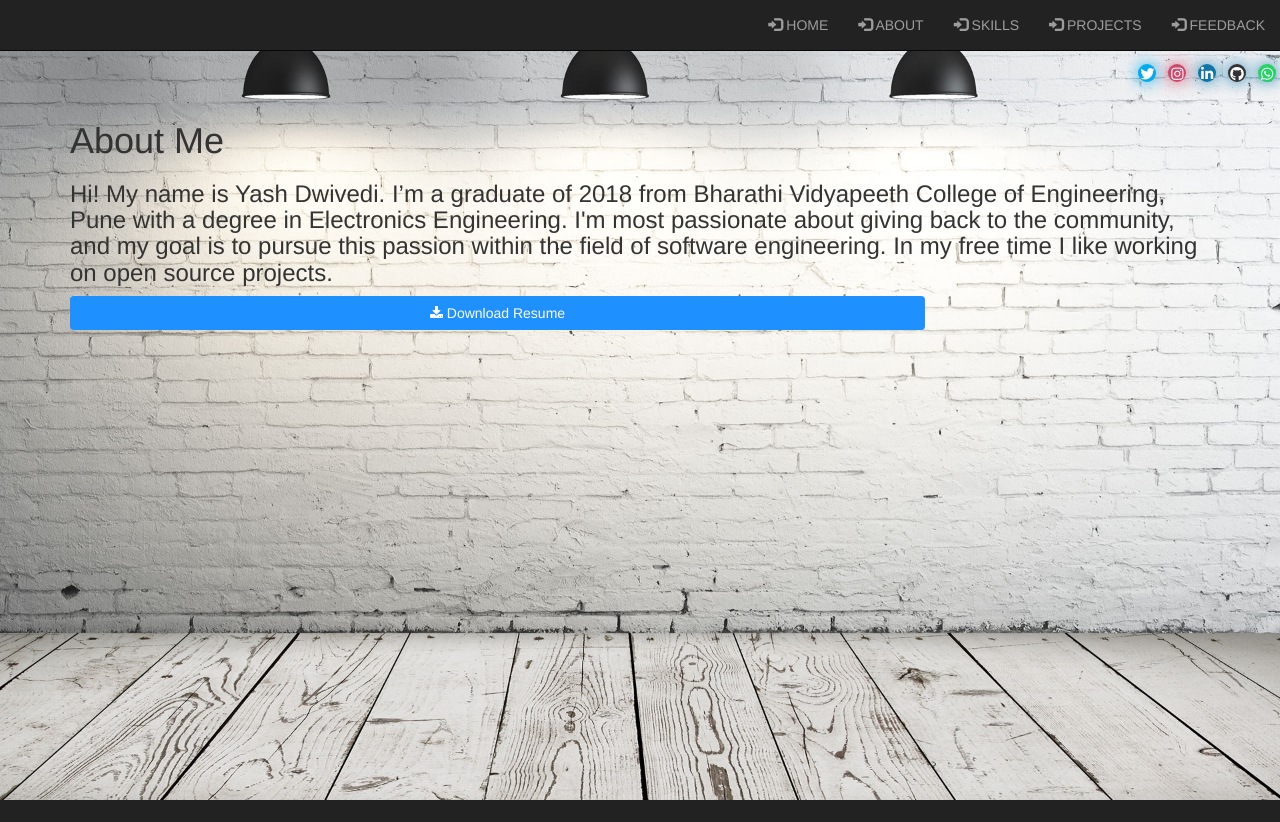
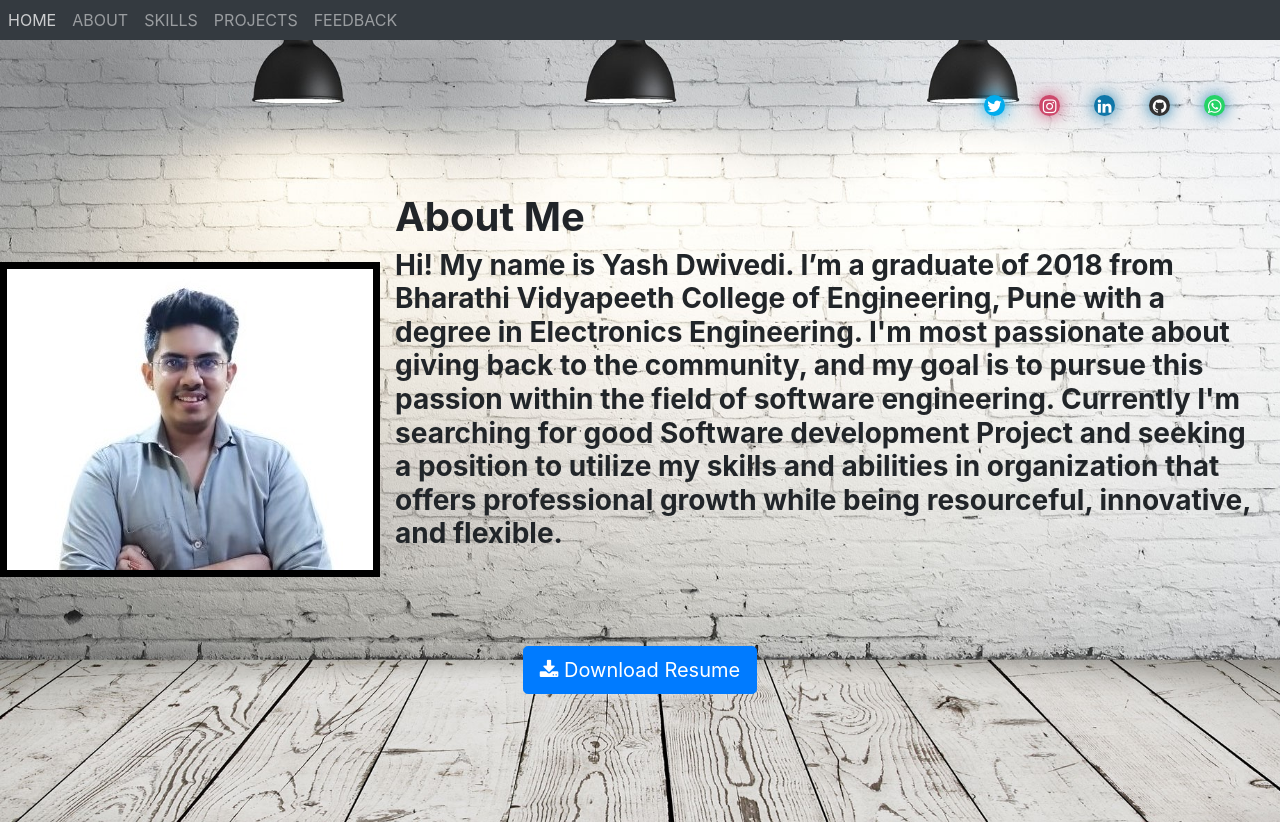
Before and after one commit to hey-yash/MyResume, a Django app: page /about in a window 1280 px wide. Before the commit the page ends 800 px from the top, so only its background shows below. Run offline with Django 3.2, Linux system fonts and the light colour scheme; some libraries are stand-ins or nearby versions.

Commit message:
Third commit

```diff
--- a/my_resume/settings.py
+++ b/my_resume/settings.py
@@ -27,7 +27,7 @@ DEBUG = True
 
 ALLOWED_HOSTS = []
 
-
+SECRET_KEY = '8lu*6g0lg)9z!ba+a$ehk)xt)x%rxgb$i1&am$%!^p;022shmi1jcgihdacascsfwefb*'
 # Application definition
 
 INSTALLED_APPS = [
--- a/static/css/about.css
+++ b/static/css/about.css
@@ -1,9 +1,24 @@
-/* Style download button */
+/* .my_resume {
+  image-resolution: from-image;
+} */
+.box {
+   display: flex;
+   align-items:center;
+}
+
+.img-circle {
+  vertical-align: middle;
+  display: inline;
+  border: 7px solid black;
+  width:  30%;
+  height: auto;
+}
+
 .btn {
   background-color: DodgerBlue;
   border: none;
   color: white;
-  padding: 15px 30px;
+  padding: 10px 30px;
   cursor: pointer;
   font-size: 40px;
 }
@@ -12,3 +27,12 @@
 .btn:hover {
   background-color: RoyalBlue;
 }
+
+.about {
+  padding: 0% 0% 10% 0%;
+  justify-content: space-between;
+}
+
+.resume {
+  padding-bottom: 10%;
+}
--- a/static/css/base.css
+++ b/static/css/base.css
@@ -3,12 +3,14 @@
 body {
   background-color: black;
   background-image: url('/static/images/background.jpg');
+  background-position: center;
+  background-attachment: fixed;
+  background-repeat: no-repeat;
   background-size: cover;
-  padding-top: 60px;
 }
 
 ul.socialIcons {
-  padding: 0;
+  padding: 40px;
   text-align: right;
 }
 
@@ -16,7 +18,7 @@ ul.socialIcons {
   background-color: black;
   list-style: none;
   display: inline-block;
-  margin: 4px;
+  margin: 15px;
   border-radius: 2em;
   overflow: hidden;
 }
@@ -36,7 +38,7 @@ ul.socialIcons {
 }
 
 .socialIcons li i {
-  margin-right: 0.5em;
+  margin-right: 1em;
 }
 
 .socialIcons li:hover a {
--- a/templates/myapp/about.html
+++ b/templates/myapp/about.html
@@ -10,18 +10,29 @@ About
 {% endblock links %}
 
 {% block body_block %}
+<div class="box">
+  <img src="{% static 'images/me4.jpg' %}" class="img-circle" alt="My_pic">
+<span style="vertical-align: middle; display: inline;">
 <div class="container">
   <div class="junbotron">
-    <h1>About Me</h1>
+    <div class="about">
+    <h1><strong>About Me</h1>
     <h3>Hi! My name is Yash Dwivedi.
       I’m a graduate of 2018 from Bharathi Vidyapeeth College of Engineering, Pune with a degree in Electronics Engineering.
       I'm most passionate about giving back to the community, and my goal is to pursue this passion within the field of software engineering.
-      In my free time I like working on open source projects.</h3>
-
-      <form method="get" action="{% static 'media/Yash_Resume.pdf' %}">
-        <button class="btn" style="width:75%"><i class="fa fa-download"></i> Download Resume</button>
-      </form>
+      Currently I'm searching for good Software development Project and seeking a position to utilize my skills
+      and abilities in organization that offers professional growth while being resourceful, innovative, and flexible.</strong></h3>
   </div>
+</div>
+</div>
+</div>
+</span>
+<div class="resume">
+<div class="text-center">
+  <form method="get" action="{% static 'media/Yash_Resume.pdf' %}">
+    <button class="btn btn-primary btn-lg"><i class="fa fa-download"></i> Download Resume</button>
+  </form>
+</div>
 </div>
 
 {% endblock body_block%}
--- a/templates/myapp/base.html
+++ b/templates/myapp/base.html
@@ -5,25 +5,29 @@
     <meta charset="utf-8">
     <title>{% block page_title %}{% endblock page_title %}</title>
     {% block links %} {% endblock links %}
+    <meta name="viewport" content="width=device-width, initial-scale=1.0">
+    <script src="https://ajax.googleapis.com/ajax/libs/jquery/3.5.1/jquery.min.js"></script>
+    <link rel="stylesheet" href="https://maxcdn.bootstrapcdn.com/bootstrap/4.5.2/css/bootstrap.min.css">
+    <script src="https://maxcdn.bootstrapcdn.com/bootstrap/4.5.2/js/bootstrap.min.js"></script>
+    <link rel="stylesheet" href="{% static 'css/base.css' %}">
     <link href="//netdna.bootstrapcdn.com/bootstrap/3.0.0/css/bootstrap.no-icons.min.css" rel="stylesheet">
-    <link href="//netdna.bootstrapcdn.com/font-awesome/3.2.1/css/font-awesome.min.css" rel="stylesheet">
-    <link rel="stylesheet" href="https://maxcdn.bootstrapcdn.com/bootstrap/3.3.7/css/bootstrap.min.css" integrity="sha384-BVYiiSIFeK1dGmJRAkycuHAHRg32OmUcww7on3RYdg4Va+PmSTsz/K68vbdEjh4u" crossorigin="anonymous">
-    <link rel="stylesheet" href="{% static 'css/base.css' %}">
     <link rel="stylesheet" href="https://cdnjs.cloudflare.com/ajax/libs/font-awesome/4.7.0/css/font-awesome.min.css">
   </head>
   <body>
-    <nav class="navbar navbar-inverse navbar-fixed-top">
-      <div class="container-fluid">
-        <ul class="nav navbar-nav navbar-right">
-          <!-- <li><span class="glyphicon">YASH DWIVEDI</span> </li> -->
-          <li><a href="{% url 'myapp:index' %}"><span class="glyphicon glyphicon-log-in"></span> HOME</a></li>
-          <li><a href="{% url 'myapp:about' %}"><span class="glyphicon glyphicon-log-in"></span> ABOUT</a></li>
-          <li><a href="{% url 'myapp:skills' %}"><span class="glyphicon glyphicon-log-in"></span> SKILLS</a></li>
-          <li><a href="{% url 'myapp:projects' %}"><span class="glyphicon glyphicon-log-in"></span> PROJECTS</a></li>
-          <li><a href="{% url 'myapp:feedback' %}"><span class="glyphicon glyphicon-log-in"></span> FEEDBACK</a></li>
-        </ul>
-      </div>
-    </nav>
+      <nav class="navbar-fixed-top navbar-expand-sm bg-dark navbar-dark">
+        <button class="navbar-toggler" type="button" data-toggle="collapse" data-target="#collapsibleNavbar">
+          <span class="navbar-toggler-icon"></span>
+        </button>
+        <div class="collapse navbar-collapse" id="collapsibleNavbar">
+          <ul class="navbar-nav navbar-right">
+            <li class="nav-item"><a class="nav-link" href="{% url 'myapp:index' %}"><span class="glyphicon glyphicon-log-in"></span> HOME</a></li>
+            <li class="nav-item"><a class="nav-link" href="{% url 'myapp:about' %}"><span class="glyphicon glyphicon-log-in"></span> ABOUT</a></li>
+            <li class="nav-item"><a class="nav-link" href="{% url 'myapp:skills' %}"><span class="glyphicon glyphicon-log-in"></span> SKILLS</a></li>
+            <li class="nav-item"><a class="nav-link" href="{% url 'myapp:projects' %}"><span class="glyphicon glyphicon-log-in"></span> PROJECTS</a></li>
+            <li class="nav-item"><a class="nav-link" href="{% url 'myapp:feedback' %}"><span class="glyphicon glyphicon-log-in"></span> FEEDBACK</a></li>
+          </ul>
+        </div>
+      </nav>
 
     <ul class="socialIcons">
       <li class="twitter"><a href="https://twitter.com/HeyYash05"><i class="fa fa-fw fa-twitter"></i>Twitter</a></li>
```
Also changed, not shown: db.sqlite3, static/images/background.jpg, static/images/me4.jpg (added).
